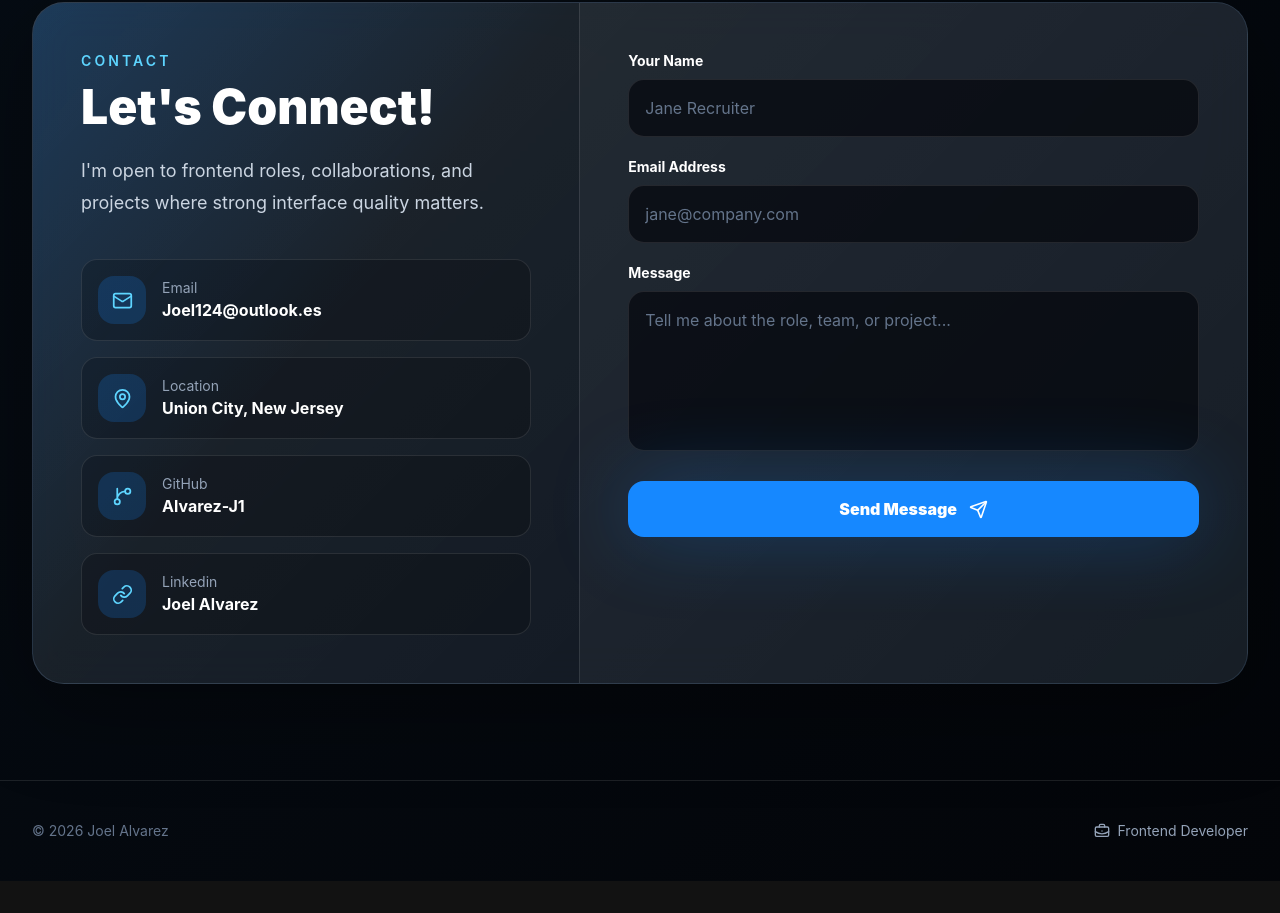
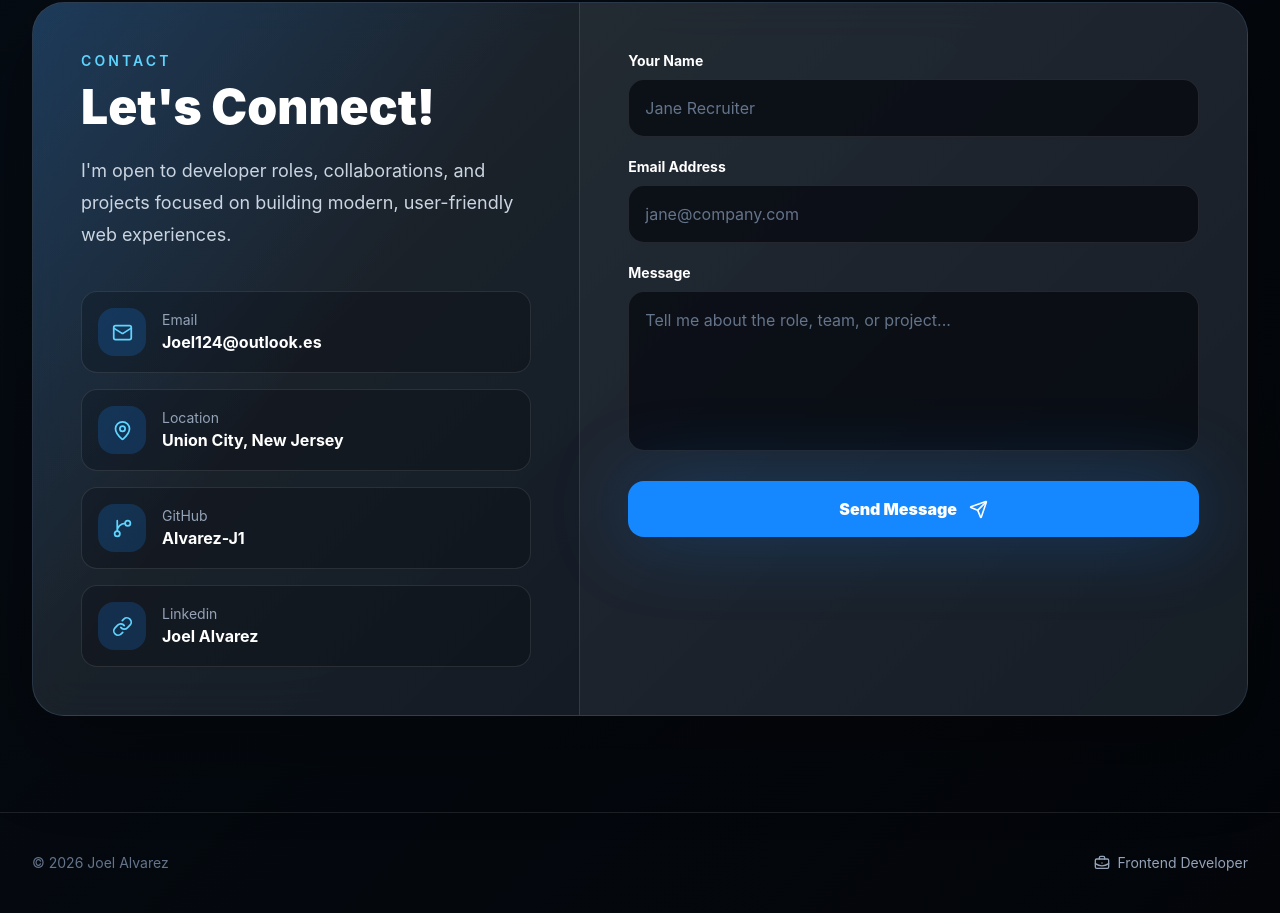
Before and after one commit to Alvarez-J1/Frontend-Portfolio, a Next.js app: page / in a window 1280 px wide. Shown: the part 4831-5744 px from the top of the page. Before the commit the page ends 5712 px from the top, so only its background shows below. Built offline with nearby package versions, Linux system fonts and the light colour scheme.

Commit message:
adjusted something

```diff
--- a/app/page.tsx
+++ b/app/page.tsx
@@ -747,8 +747,7 @@ async function handleSubmit(event: React.FormEvent<HTMLFormElement>) {
                   Let&apos;s Connect!
                 </h2>
                 <p className="mt-6 text-lg leading-8 text-slate-300">
-                  I&apos;m open to frontend roles, collaborations, and projects
-                  where strong interface quality matters.
+                I&apos;m open to developer roles, collaborations, and projects focused on building modern, user-friendly web experiences.
                 </p>
                 <div className="mt-10 grid gap-4">
                   <a
```
